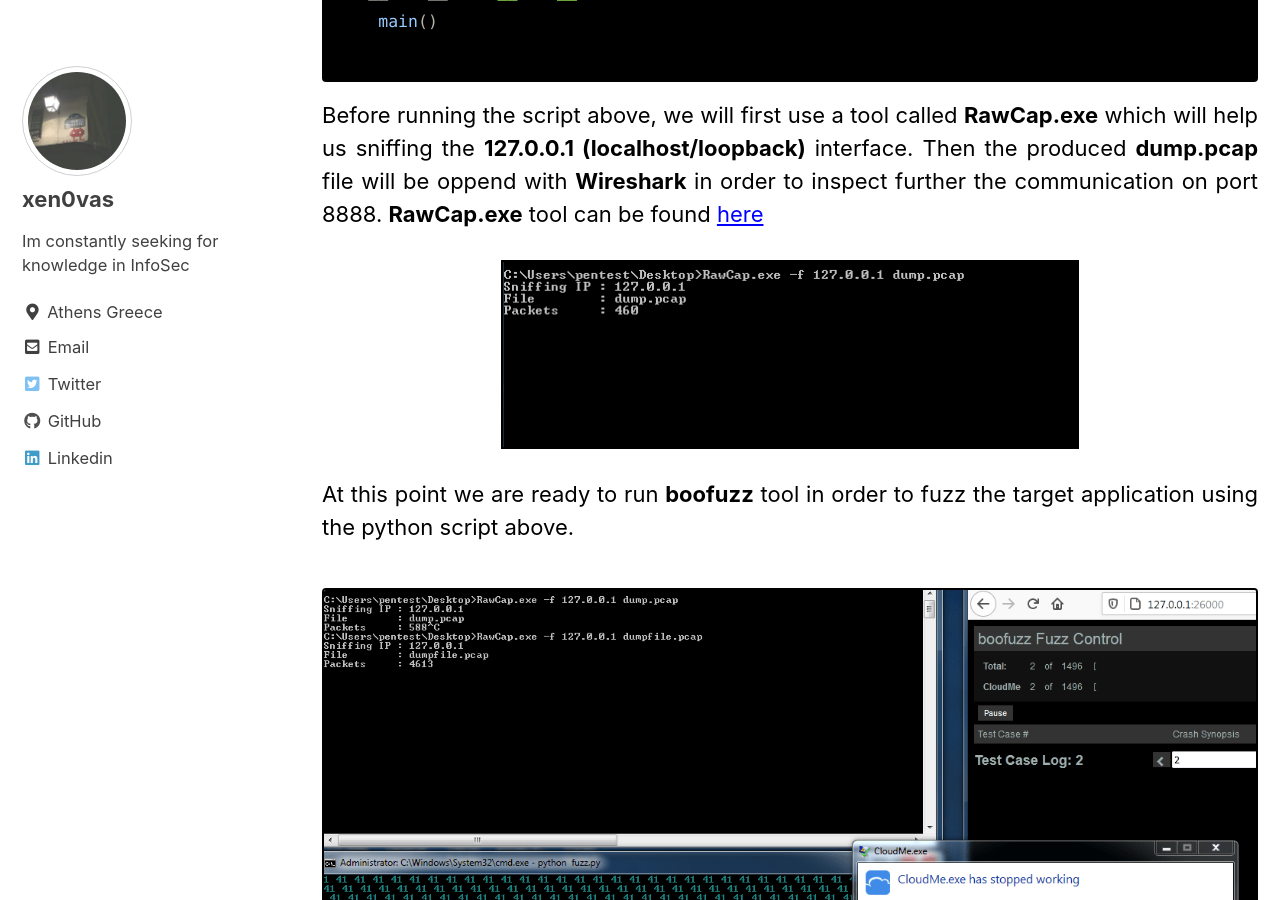
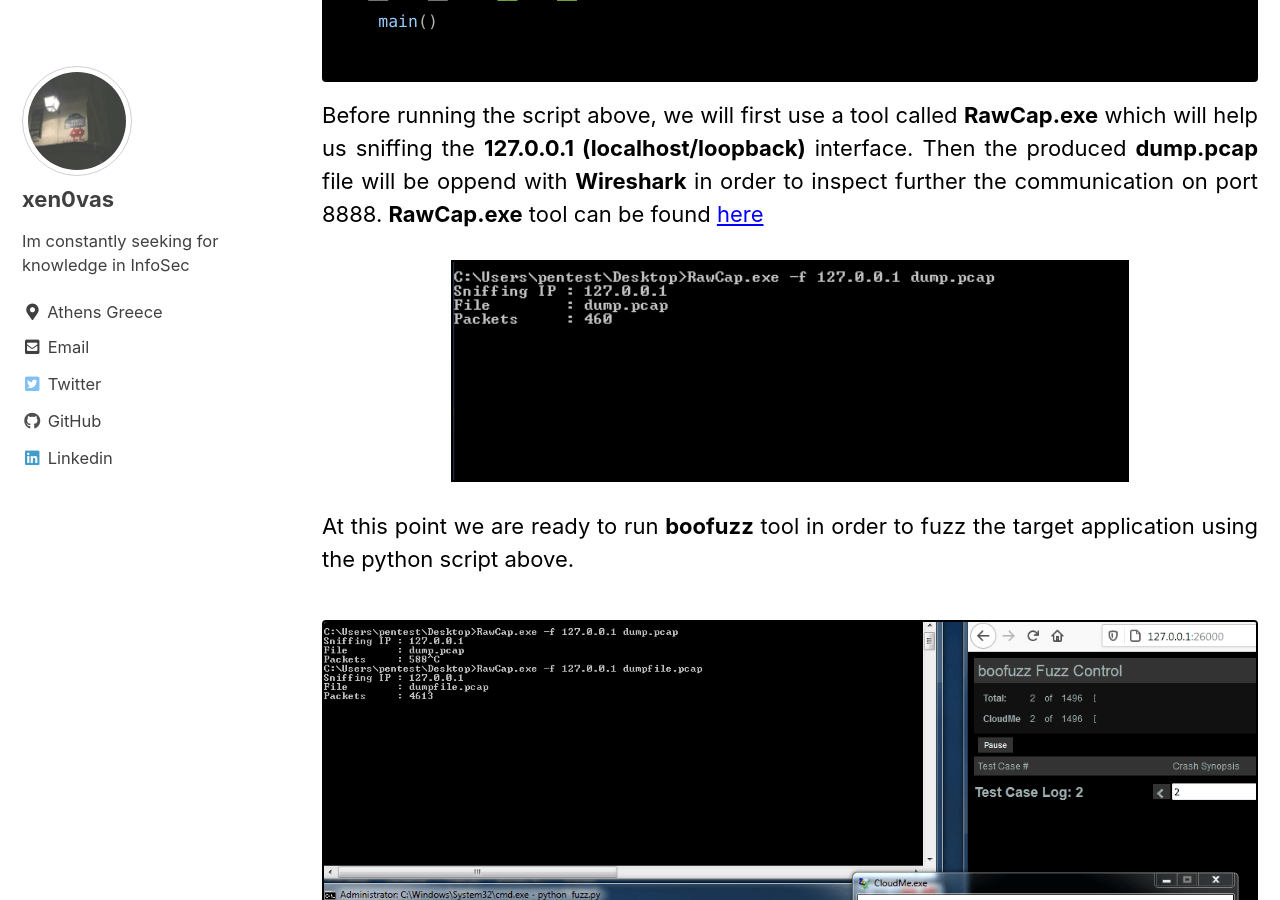
Before and after one commit to xen0vas/xen0vas.github.io, a Jekyll site: the page built from _posts/2021-02-18-cloudme-v1-11-2-dep-bypass-using-rop-gadgets.md, in a window 1280 px wide and 900 px high, scrolled down 5382 px. Built offline with Jekyll 4.4.1, drawn with Linux system fonts in a browser that asks for light colours; cached includes are drawn as plain includes.

````diff
--- a/_posts/2021-02-18-cloudme-v1-11-2-dep-bypass-using-rop-gadgets.md
+++ b/_posts/2021-02-18-cloudme-v1-11-2-dep-bypass-using-rop-gadgets.md
@@ -124,7 +124,7 @@
 ```
 
 <p align="justify">Before running the script above, we will first use a tool called <b>RawCap.exe</b> which will help us sniffing the <b>127.0.0.1 (localhost/loopback)</b> interface. Then the produced <b>dump.pcap</b> file will be oppend with <b>Wireshark</b> in order to inspect further the communication on port 8888. <b>RawCap.exe</b> tool can be found <a href="https://www.netresec.com/?page=rawcap">here</a></p>
-<p><img style="display: block;margin-left: auto;margin-right: auto;border: 2px solid black;" src="{{ site.baseurl }}/assets/images/2021/02/rawcap.png" alt="RawCap" width="578" height="187" /></p>
+<p><img style="display: block;margin-left: auto;margin-right: auto;border: 2px solid black;" src="{{ site.baseurl }}/assets/images/2021/02/rawcap.png" alt="RawCap" width="678" height="287" /></p>
 <p align="justify">At this point we are ready to run <b>boofuzz</b> tool in order to fuzz the target application using the python script above.</p>
 <figure><img style="display: block;margin-left: auto;margin-right: auto;border: 2px solid black;" src="{{ site.baseurl }}/assets/images/2021/02/fuzz-e1613506773170.png" alt="fuzz" width="719" height="404" /></figure>
 <p align="justify">In order to further inspect the crash, we will load the <b>dump.pcap</b> file produced from <b>RawCap.exe</b> tool into <b>Wireshark</b>. Afterwards, searching the packets in <b>Wireshark</b>, we are able to find the data that caused the crash and also we are able to see the format as well as the length of the data sent to the vulnerable application as shown at the image below.</p>
````
